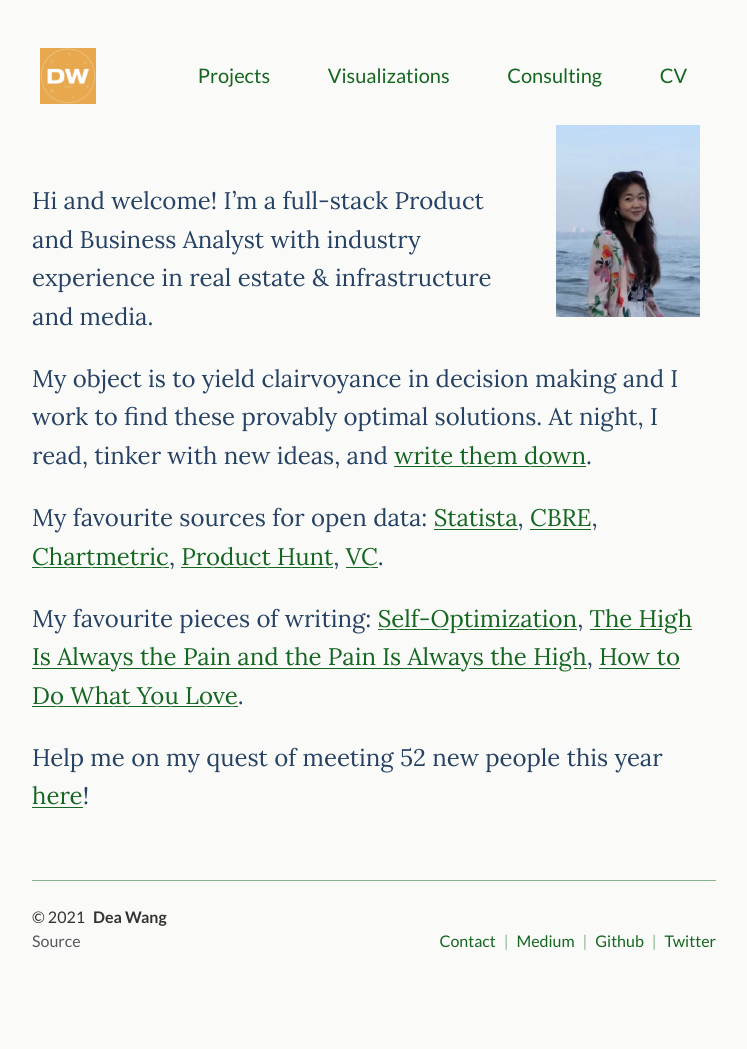
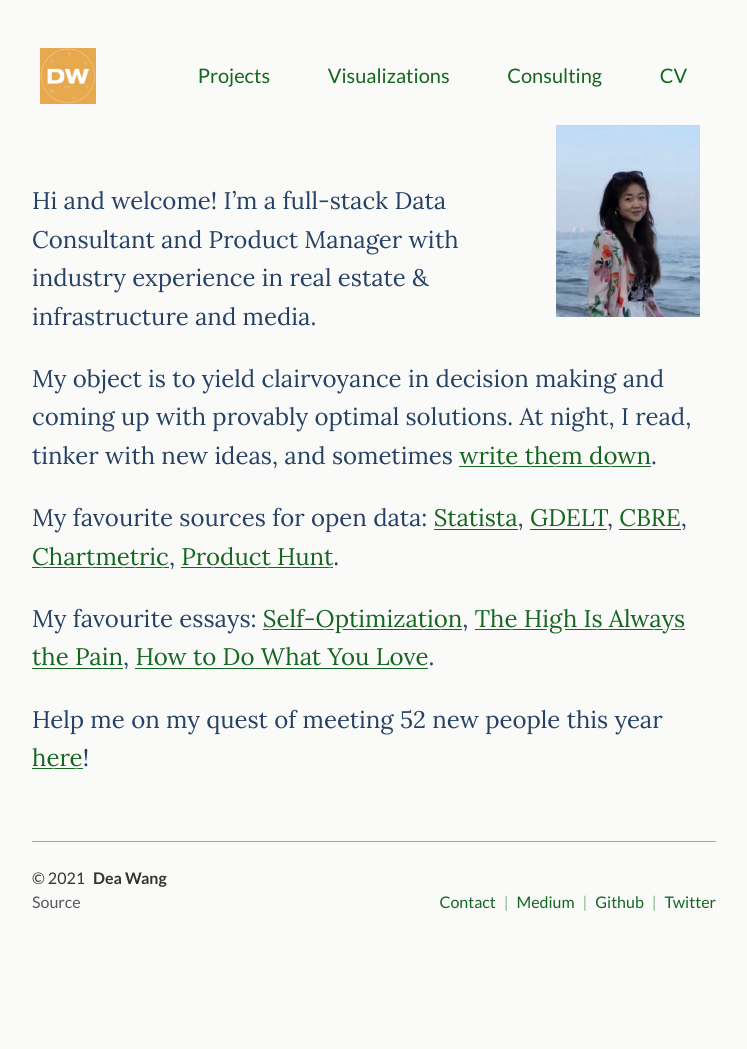
Before and after one commit to deawyk/deawyk.github.io, a Jekyll site: the page built from index.md, in a window 1280 px wide. Shown: the whole page, without its empty margins (266-1013 px from the left). Built offline with Jekyll 4.4.1, drawn with Linux system fonts in a browser that asks for light colours; after the commit the page ends 1010 px from its top, so only the background shows below that.

Commit message:
Update index.md

```diff
--- a/index.md
+++ b/index.md
@@ -17,13 +17,13 @@ title: Dea Wang
 
 <br>
 Hi and welcome!
-I'm a full-stack Product and Business Analyst with industry experience in real estate & infrastructure and media.
+I'm a full-stack Data Consultant and Product Manager with industry experience in real estate & infrastructure and media.
 
-My object is to yield clairvoyance in decision making and I work to find these provably optimal solutions. At night, I read, tinker with new ideas, and [write them down](https://deaw.medium.com/). <br>
+My object is to yield clairvoyance in decision making and coming up with provably optimal solutions. At night, I read, tinker with new ideas, and sometimes [write them down](https://deaw.medium.com/). <br>
 
-My favourite sources for open data: [Statista](https://www.statista.com/studies-and-reports/industries), [CBRE](https://www.cbre.ca/en/research-and-reports), [Chartmetric](https://www.chartmetric.com/music-industry-trends/6mo-report), [Product Hunt](https://www.producthunt.com/), [VC](https://www.visualcapitalist.com).
+My favourite sources for open data: [Statista](https://www.statista.com/studies-and-reports/industries), [GDELT](https://www.gdeltproject.org/), [CBRE](https://www.cbre.ca/en/research-and-reports), [Chartmetric](https://www.chartmetric.com/music-industry-trends/6mo-report), [Product Hunt](https://www.producthunt.com/).
 
-My favourite pieces of writing: [Self-Optimization](https://www.theguardian.com/news/2019/aug/02/athleisure-barre-kale-tyranny-ideal-woman-labour), [The High Is Always the Pain and the Pain Is Always the High](https://themorningnews.org/article/the-high-is-always-the-pain-and-the-pain-is-always-the-high), [How to Do What You Love](http://www.paulgraham.com/love.html).
+My favourite essays: [Self-Optimization](https://www.theguardian.com/news/2019/aug/02/athleisure-barre-kale-tyranny-ideal-woman-labour), [The High Is Always the Pain](https://themorningnews.org/article/the-high-is-always-the-pain-and-the-pain-is-always-the-high), [How to Do What You Love](http://www.paulgraham.com/love.html).
 
 
 
```
